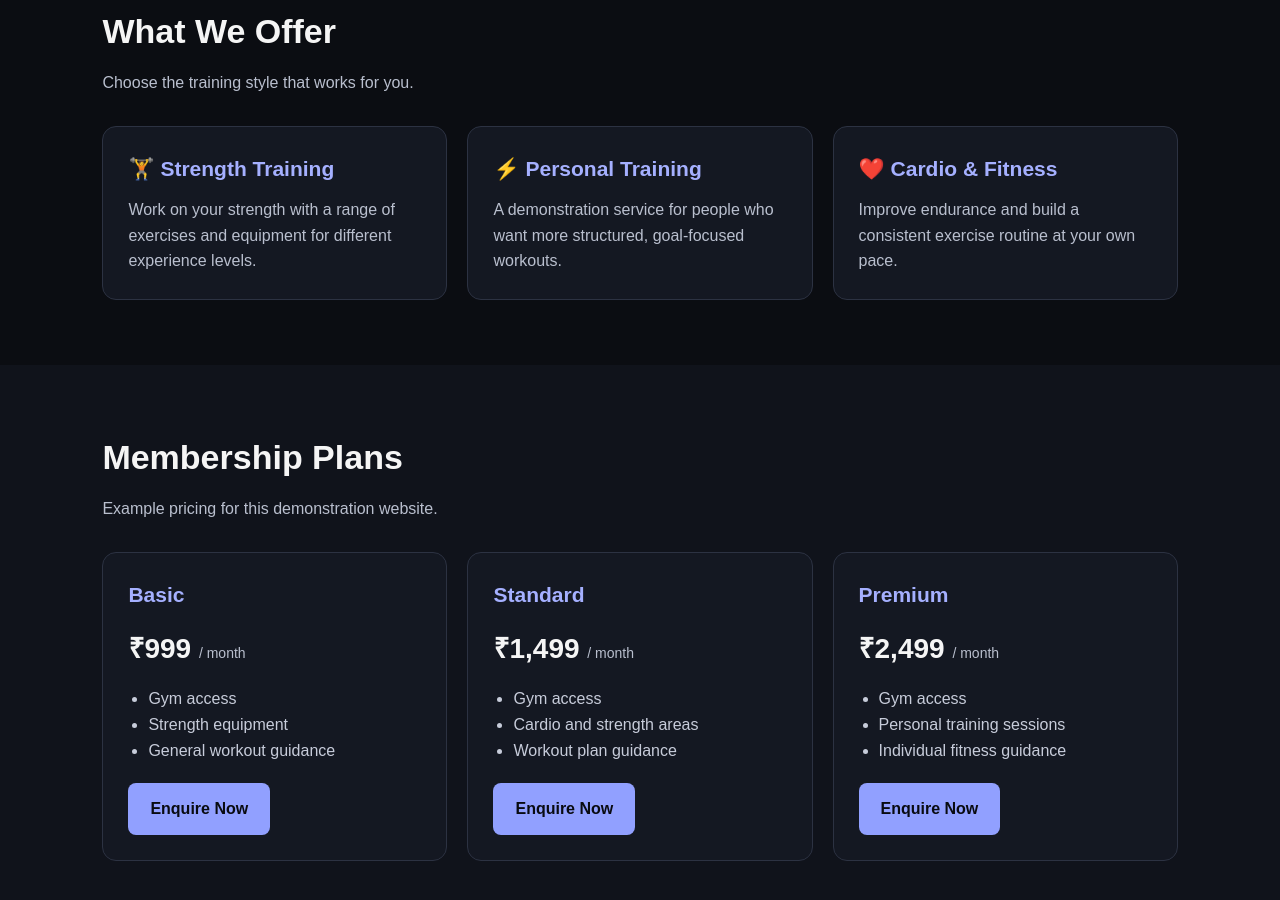
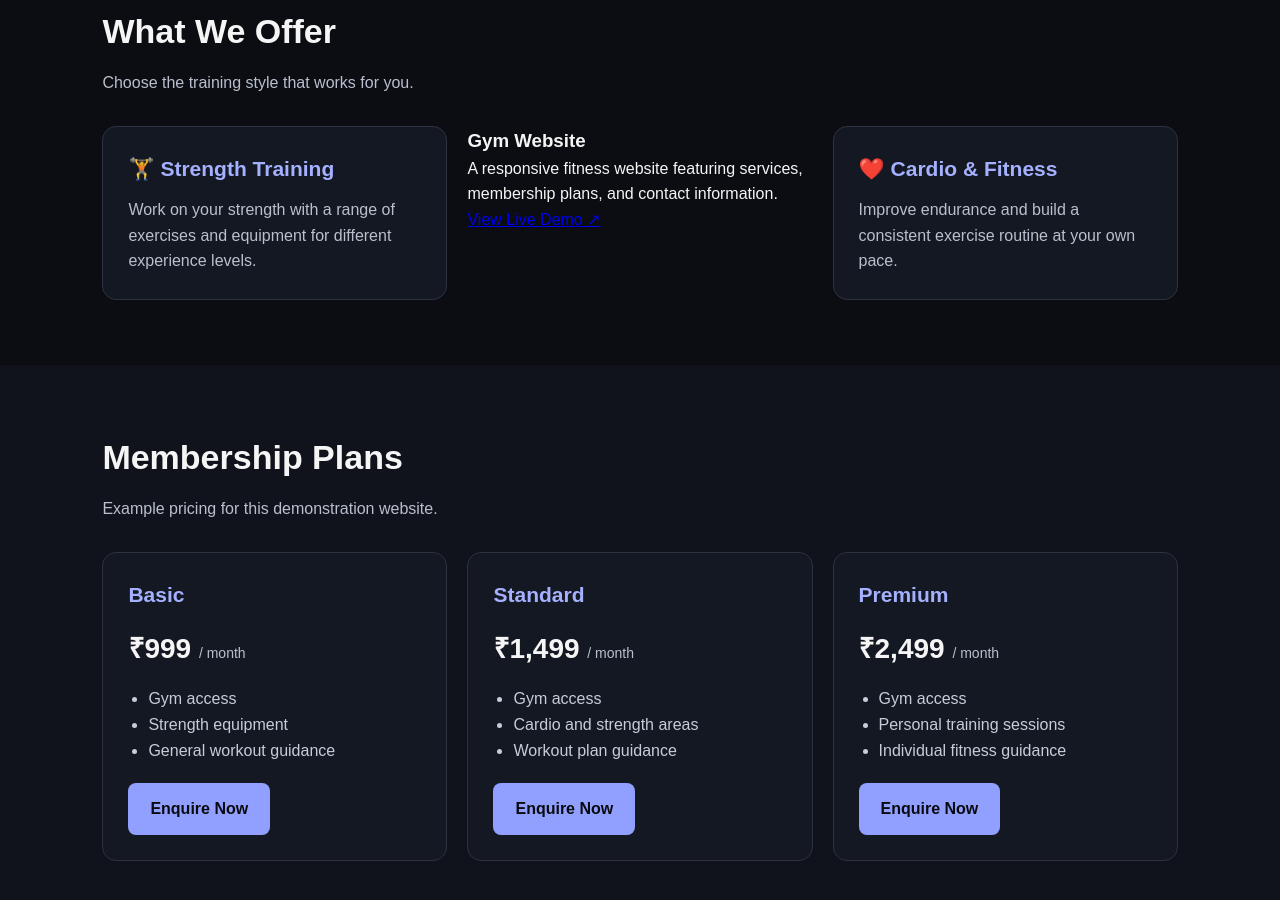
Before and after one commit to sumitkrprakash09-create/Gym-website, a plain HTML site: page index.html in a window 1280 px wide. Shown: the part 1020-1920 px from the top of the page. Drawn offline with Linux system fonts and the light colour scheme.

Commit message:
index.html

```diff
--- a/index.html
+++ b/index.html
@@ -265,13 +265,17 @@
                     </p>
                 </div>
 
-                <div class="card">
-                    <h3>⚡ Personal Training</h3>
-                    <p>
-                        A demonstration service for people who want
-                        more structured, goal-focused workouts.
-                    </p>
-                </div>
+
+            <div class="project-card">
+                <h3>Gym Website</h3>
+                <p>A responsive fitness website featuring services, membership plans, and contact information.</p>
+                <a href="https://sumitkrprakash09-create.github.io/Gym-website/"
+                   target="_blank"
+                   rel="noopener noreferrer">
+                    View Live Demo ↗
+                </a>
+            </div>
+
 
                 <div class="card">
                     <h3>❤️ Cardio & Fitness</h3>
```
